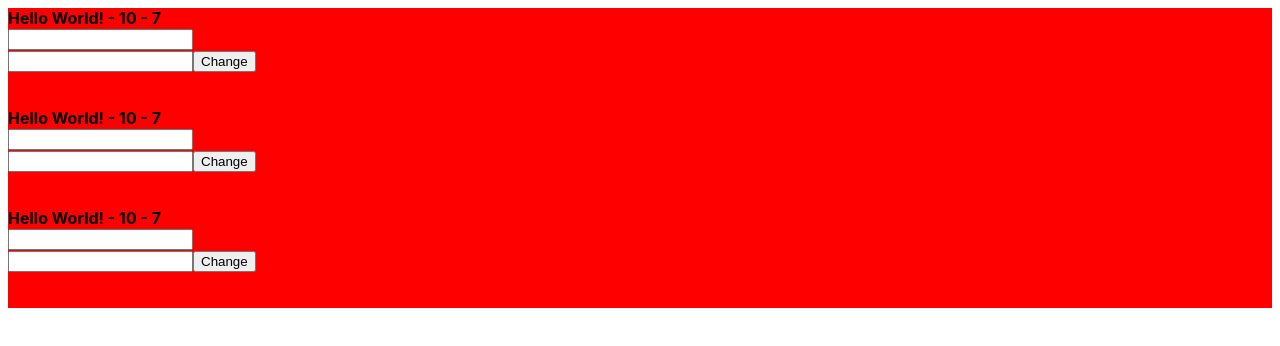
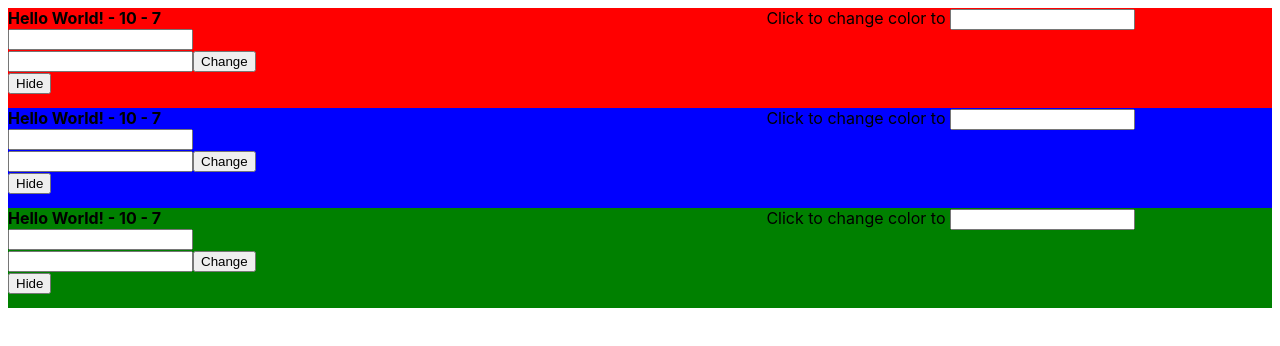
Before and after one commit to sanjay-varma/trial-1, a React (Create React App) app: page / in a window 1280 px wide. Shown: the top 346 px of the page. Built offline with nearby package versions, Linux system fonts and the light colour scheme.

Commit message:
Update on 28/5

```diff
--- a/src/App.js
+++ b/src/App.js
@@ -1,4 +1,5 @@
 import React from "react";
+import Comp1 from "./comp-1";
 
 export default class App extends React.Component {
 
@@ -7,9 +8,13 @@ export default class App extends React.Component {
 
     this.inp1 = React.createRef();
     this.inp2 = React.createRef();
-    this.state = { bg: "red", x: 0, y: 0, msg: "Hello World!" }
-    setInterval(this.onTimerX, 500)
-    setInterval(this.onTimerY, 700)
+    this.hideButton = React.createRef();
+    this.state = { bg: this.props.color, x: 0, y: 0, msg: "Hello World!", show: true }
+  }
+
+  componentDidMount() {
+    setInterval(this.onTimerX, 500);
+    setInterval(this.onTimerY, 700);
   }
 
   onTimerX = () => {
@@ -22,19 +27,33 @@ export default class App extends React.Component {
 
   inputChanged = (e) => {
     this.setState({ bg: e.target.value, msg: this.inp1.current.value })
+    if (this.Comp1)
+      this.Comp1.color = e.target.value;
   }
 
   buttonClicked = () => {
     this.setState({ bg: this.inp2.current.value, x: 0, y: 0 })
   }
 
+  hideClicked = () => {
+    this.hideButton.current.innerText = (!this.state.show ? "Hide" : "Show")
+    this.setState({ show: !this.state.show })
+  }
+
   render() {
     return (
-      <div style={{ backgroundColor: this.state.bg, height: 100, widht: 100 }}>
-        <strong>{this.state.msg} - {this.state.x} - {this.state.y}</strong><br />
-        <input ref={this.inp1} onChange={this.inputChanged} /><br />
-        <input ref={this.inp2} />
-        <button onClick={this.buttonClicked} > Change </button>
+      <div style={{ width: "100%", display: "flex" }}>
+        <div style={{ backgroundColor: this.state.bg, height: 100, width: "60%" }}>
+          <strong>{this.state.msg} - {this.state.x} - {this.state.y}</strong><br />
+          <input ref={this.inp1} onChange={this.inputChanged} /><br />
+          <input ref={this.inp2} />
+          <button onClick={this.buttonClicked} > Change </button><br />
+          <button ref={this.hideButton} onClick={this.hideClicked}>Hide</button>
+        </div>
+        <div style={{ width: "40%" }}>
+          {this.state.show &&
+            <Comp1 compColor={this.state.bg} />}
+        </div>
       </div>
     )
   }
--- /dev/null
+++ b/src/comp-1.js
@@ -0,0 +1,21 @@
+import React from "react";
+
+export default class Comp1 extends React.Component {
+    constructor(props) {
+        super(props);
+        this.col = React.createRef();
+        this.state = { bg: props.compColor }
+    }
+
+    clickHandler = () => {
+        this.setState({ bg: this.col.current.value });
+    }
+
+    render() {
+        return (
+            <div onClick={this.clickHandler} style={{ backgroundColor: this.state.bg, height: 100 }}>
+                Click to change color to <input ref={this.col}></input>
+            </div>
+        )
+    }
+}
--- a/src/index.js
+++ b/src/index.js
@@ -7,8 +7,8 @@ import App from './App';
 const root = ReactDOM.createRoot(document.getElementById('root'));
 root.render(
   <React.StrictMode>
-    <App />
-    <App />
-    <App />
+    <App color="red" />
+    <App color="blue" />
+    <App color="green" />
   </React.StrictMode>
 );
```
